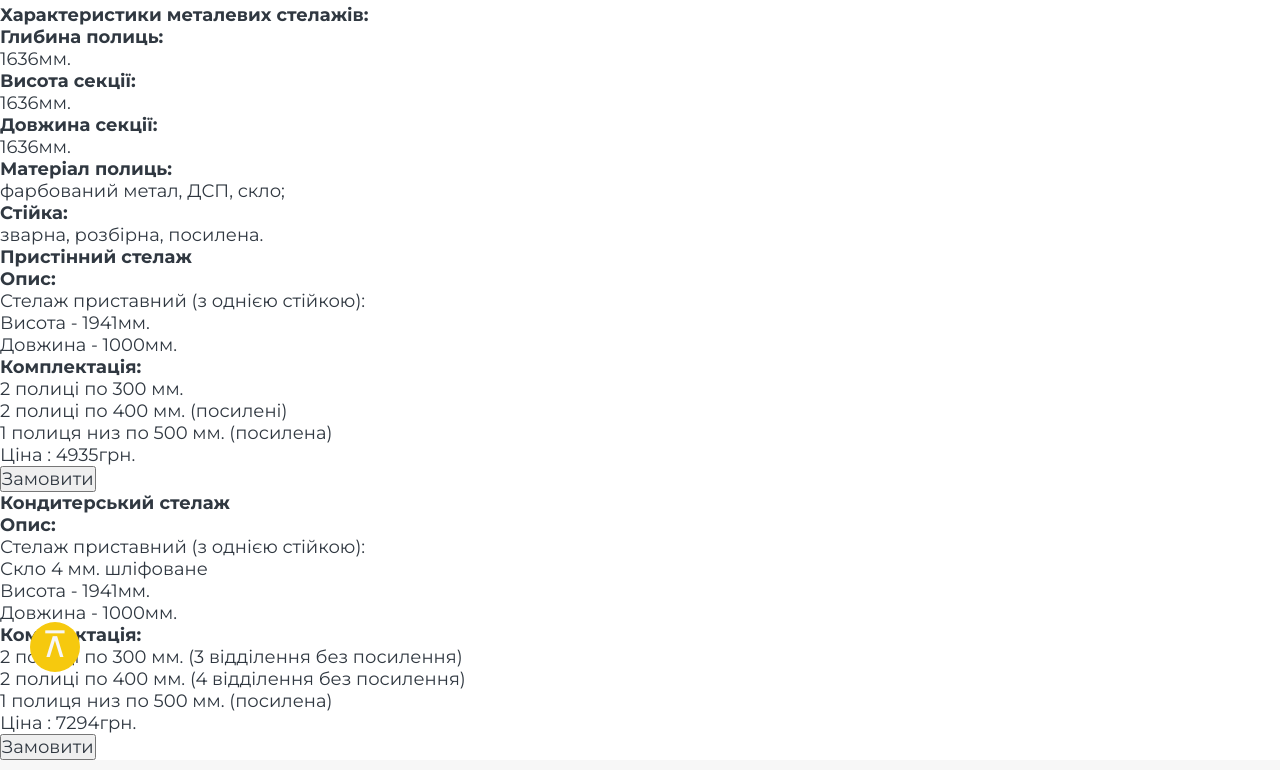
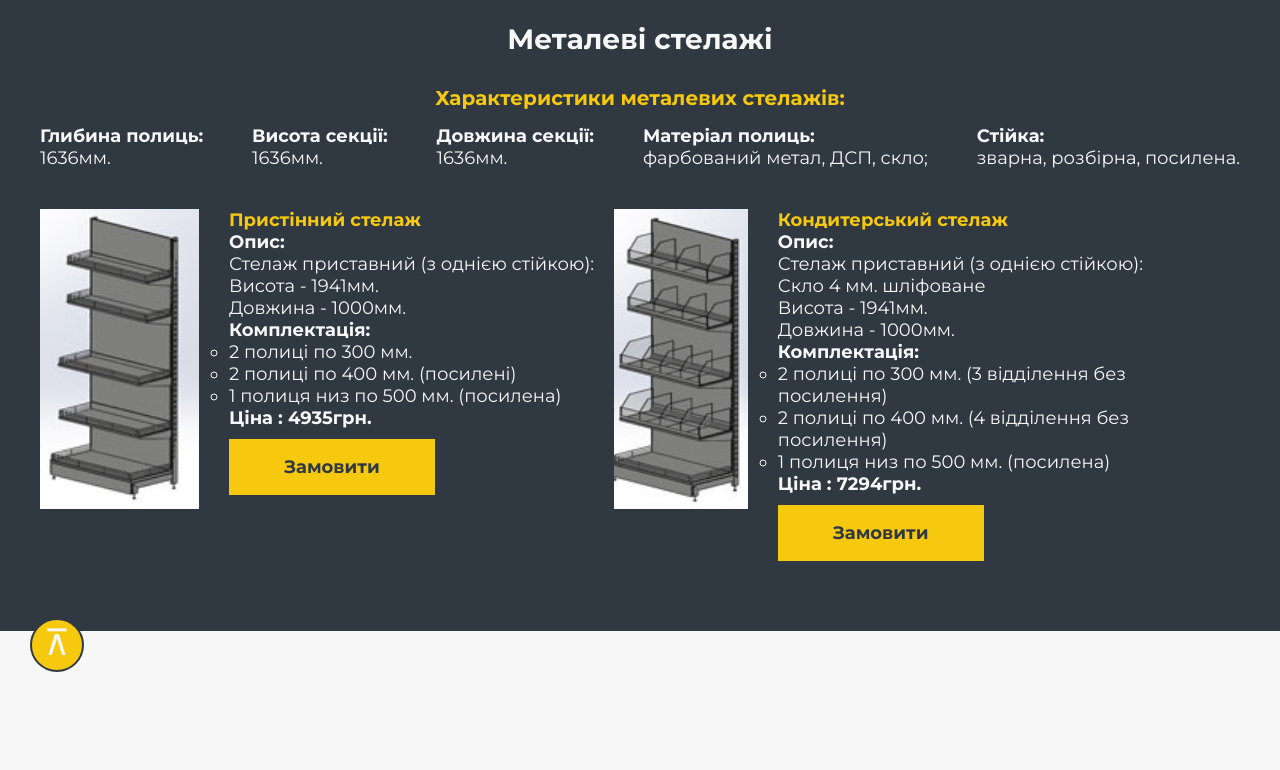
Before and after one commit to 5hamele55/web_antonik, a plain HTML site: page catalog/metalevi-stelaji.html in a window 1280 px wide. Shown: the part 98-868 px from the top of the page. Drawn offline with Linux system fonts and the light colour scheme.

Commit message:
added metalevi stelaji css

```diff
--- a/catalog/metalevi-stelaji.html
+++ b/catalog/metalevi-stelaji.html
@@ -11,7 +11,7 @@
       content="Торгове обладнання для роздрібної торгівлі від заводу виробника 'Антонік'"
     />
     <link rel="stylesheet" href="../css/main.css" />
-    <link rel="stylesheet" href="../css/projects.css" />
+    <link rel="stylesheet" href="../css/card.css" />
     <title>Компанія "SMART" | Офіційний представник заводу "Антонік".</title>
   </head>
   <body>
@@ -102,12 +102,14 @@
                     </li>
                   </ul>
                   <p class="card__description-prices">Ціна : 4935грн.</p>
-                  <button class="card__description-btn">Замовити</button>
+                  <div class="card__description-btn button">
+                    <a href="#feedback">Замовити</a>
+                  </div>
                 </div>
               </div>
             </li>
             <li class="card">
-              <div class="card__image card__image-1"></div>
+              <div class="card__image card__image-2"></div>
               <div class="card__content">
                 <h3 class="card__content-title">Кондитерський стелаж</h3>
                 <div class="card__description">
@@ -131,7 +133,9 @@
                     </li>
                   </ul>
                   <p class="card__description-prices">Ціна : 7294грн.</p>
-                  <button class="card__description-btn">Замовити</button>
+                  <div class="card__description-btn button">
+                    <a href="#feedback">Замовити</a>
+                  </div>
                 </div>
               </div>
             </li>
@@ -153,7 +157,7 @@
             </p>
             <div class="cooperation__map"></div>
           </div>
-          <form class="cooperation__form" id="form" onsubmit="">
+          <form class="cooperation__form" id="form">
             <input
               type="text"
               name="name"
--- /dev/null
+++ b/scss/card.scss
@@ -0,0 +1,93 @@
+@import "breakpoints";
+@import "variables";
+
+.cards {
+  @include section($main-color);
+  @include lg {
+    height: auto;
+  }
+  .cards__container {
+    @include container;
+    flex-direction: column;
+    .cards__title {
+      color: $white-color;
+      @include title;
+    }
+    .card__characteristics {
+      margin-bottom: 20px;
+      .card__characteristics-title {
+        @include subtitle;
+        color: $acsent-color;
+      }
+      .card__characteristics-content {
+        color: $white-color;
+        display: flex;
+        justify-content: space-between;
+        flex-wrap: wrap;
+        gap: 20px;
+      }
+      .card__characteristics-item {
+        .card__characteristics-item-title {
+          color: $white-color;
+          white-space: nowrap;
+        }
+        .card__characteristics-item-content {
+          color: $white-color;
+          white-space: nowrap;
+        }
+      }
+    }
+    .cards__list {
+      display: flex;
+      flex-wrap: wrap;
+      gap: 20px;
+      .card {
+        display: flex;
+        gap: 30px;
+        margin: 20px 0;
+        max-width: 555px;
+      .card__image {
+        width: calc(106px*1.5);
+        height: calc(200px*1.5);
+        background-repeat: no-repeat;
+        background-size: cover;
+        background-position: 50% 50%;
+      }
+      .card__content {
+        display: flex;
+        flex-direction: column;
+        .card__content-title {
+          color: $acsent-color;
+        }
+        .card__description {
+          .card__description-title {
+            color: $white-color;
+          }
+          .card__description-content {
+            color: $white-color;
+          }
+          .card__description-configuration {
+            .card__description-configuration-item {
+              color: $white-color;
+            }
+          }
+          .card__description-prices {
+            color: $white-color;
+            font-weight: 700;
+          }
+          .card__description-btn {
+            margin: 10px 0;
+          }
+        }
+      }
+      }
+    }
+  }
+}
+
+.card__image-1 {
+  background-image: url("../img/metal/stelazh-universalnij-STR-1.jpg");
+}
+.card__image-2 {
+  background-image: url("../img/metal/stelazh-konditerskij.jpg");
+}
--- a/scss/main.scss
+++ b/scss/main.scss
@@ -129,7 +129,8 @@ html, body {
         transform: translateX(0);
         height: 100%;
         width: initial;
-      margin-right: 10px;
+        margin-right: 10px;
+        opacity: 1;
       }
       .header__nav-list {
         display: flex;
@@ -342,8 +343,10 @@ html, body {
   border-radius: 50% 50%;
   text-decoration: none;
   transition: all 0.3s ease;
+  border: 2px solid $main-color;
   &:hover {
     color: $main-color;
+    border: 2px solid $white-color;
   }
 }
 .footer {
```
Also changed, not shown: css/card.css (added), css/main.css, scss/_variables.scss (indentation only), 6 other files.
